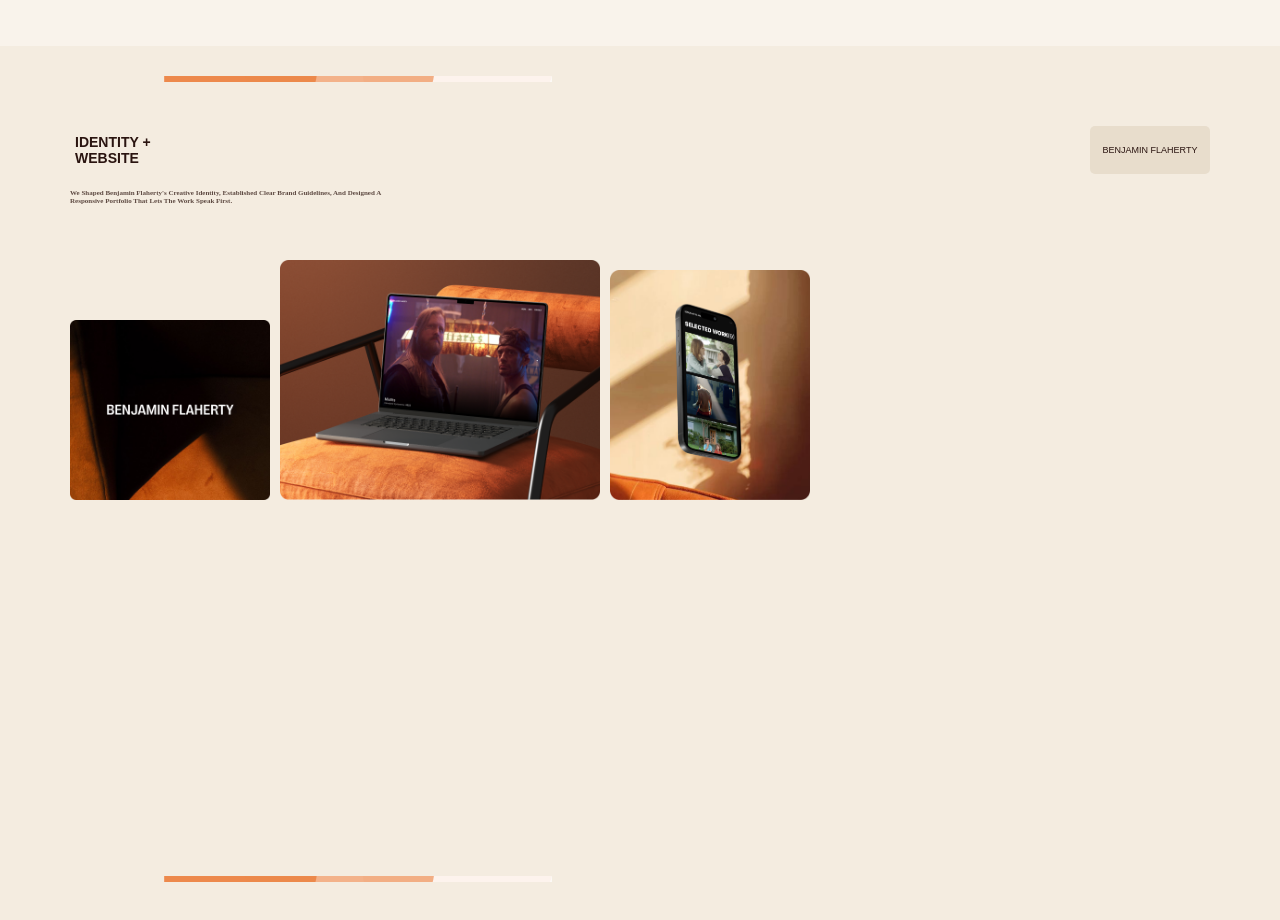
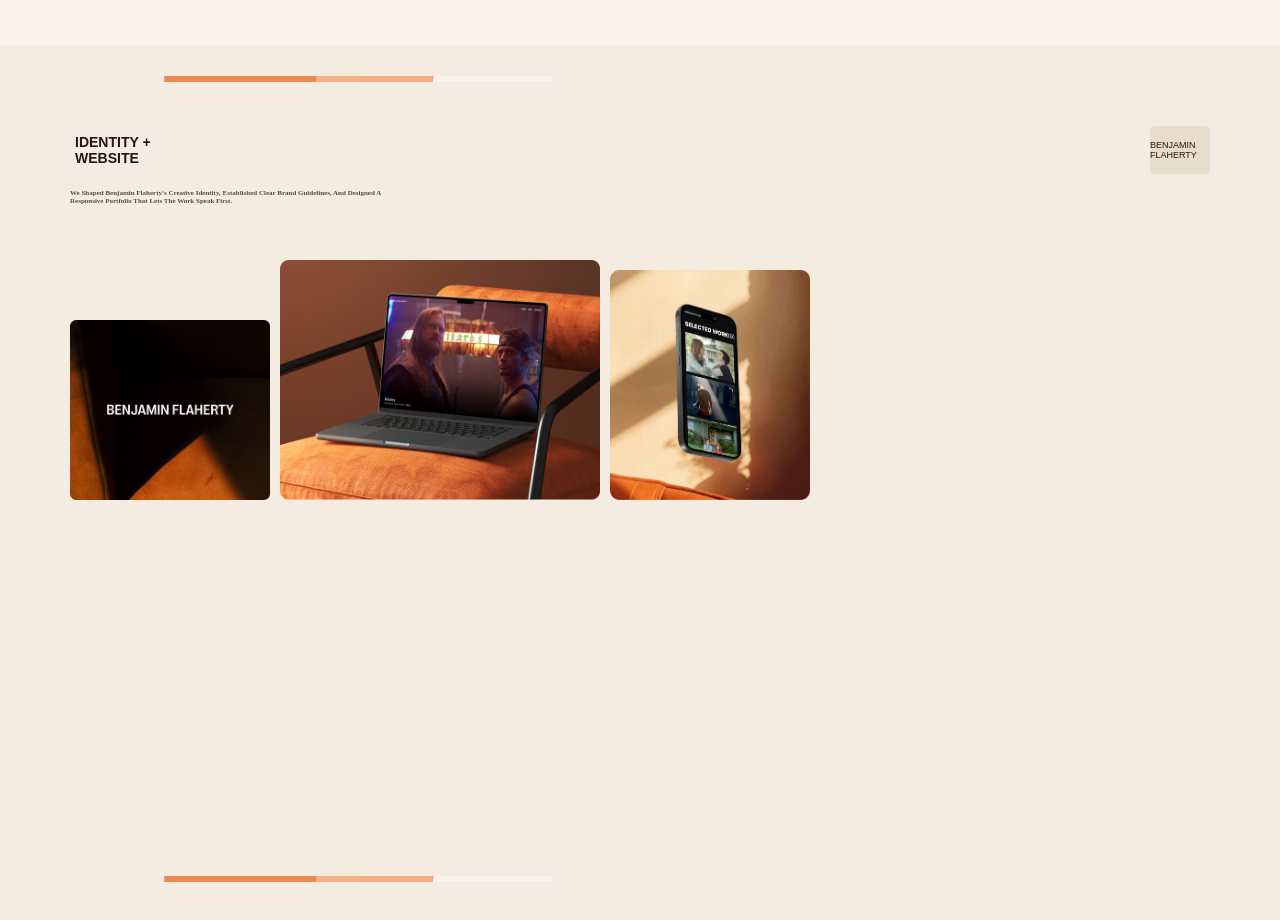
Before and after one commit to annaskhan-dev/RCHYstudio, a React (Vite) app: page / in a window 1280 px wide. Shown: the part 2700-3620 px from the top of the page. Built offline with nearby package versions, Linux system fonts and the light colour scheme.

Commit message:
adding things

```diff
--- a/src/components/benjamin.module.css
+++ b/src/components/benjamin.module.css
@@ -31,9 +31,9 @@ body {
 .navtext1 {
   font-family: "General Sans bold", sans-serif;
   font-size: 9px;
-  font-weight: 530;
+  font-weight: 540;
   color: #2a1410;
-  width: 120px;
+  width: 60px;
   height: 6vh;
   background-color: #e8ddcc;
   display: flex;
```
